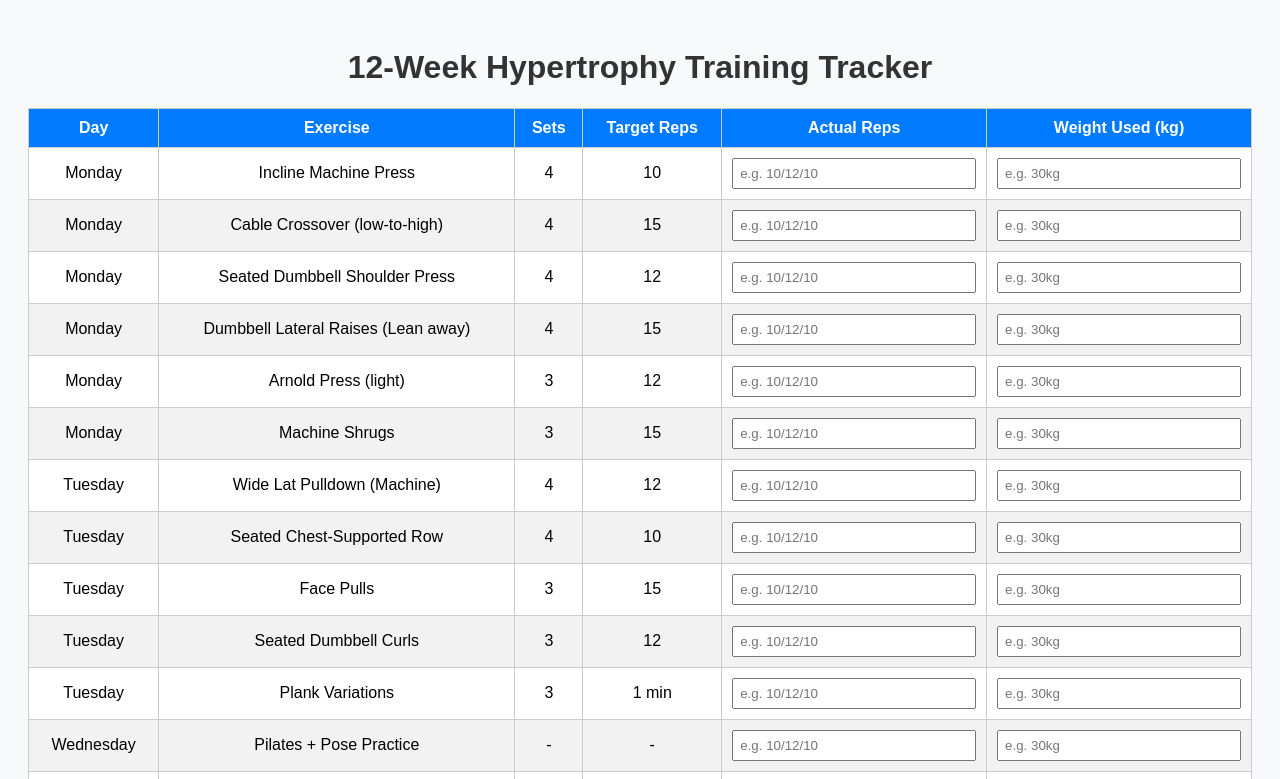
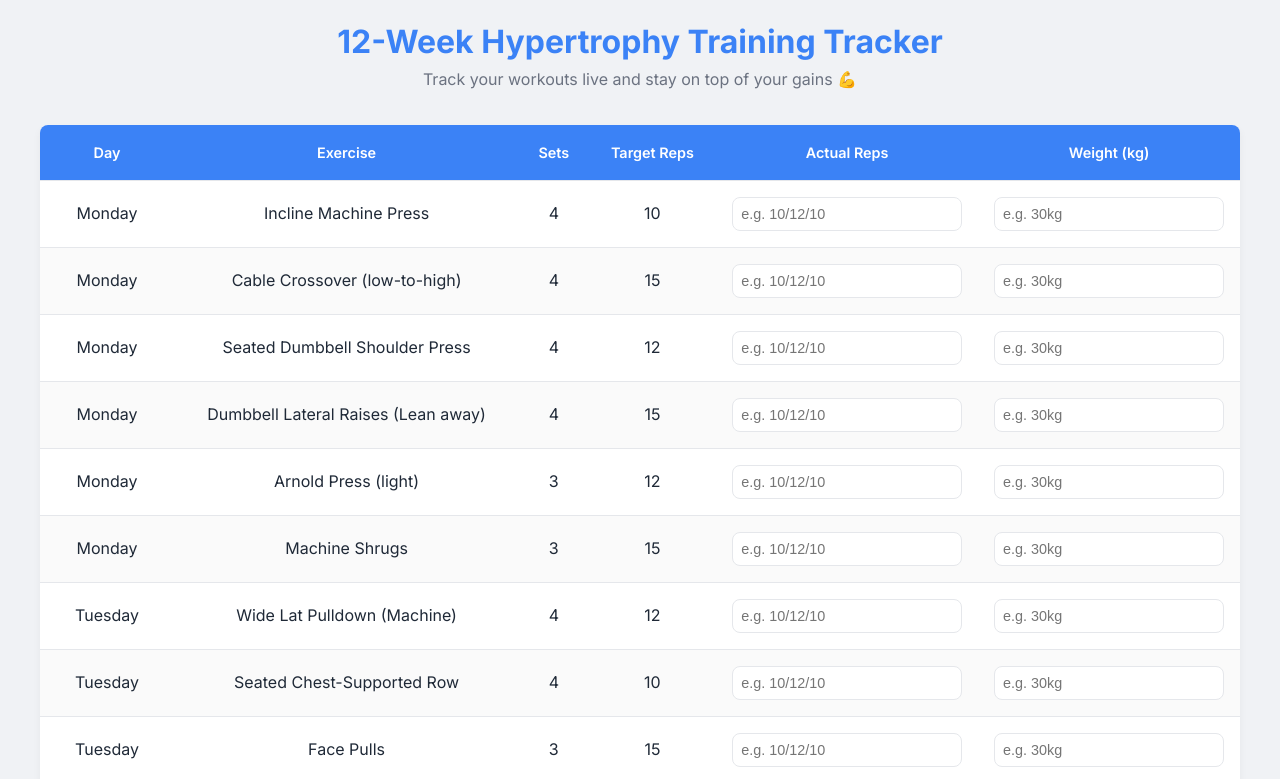
Before and after one commit to dheerajsena/hypertrophy-tracker, a plain HTML site: page index.html in a window 1280 px wide. Shown: the top 779 px of the page. Drawn offline with Linux system fonts and the light colour scheme.

Commit message:
Update index.html

```diff
--- a/index.html
+++ b/index.html
@@ -1,49 +1,114 @@
-
 <!DOCTYPE html>
 <html lang="en">
 <head>
   <meta charset="UTF-8" />
-  <meta name="viewport" content="width=device-width, initial-scale=1.0"/>
+  <meta name="viewport" content="width=device-width, initial-scale=1.0" />
   <title>12-Week Hypertrophy Tracker</title>
+  <!-- Google Fonts -->
+  <link href="https://fonts.googleapis.com/css2?family=Inter:wght@400;600;700&display=swap" rel="stylesheet">
   <style>
+    :root {
+      --bg-color: #f0f2f5;
+      --card-bg: #ffffff;
+      --primary: #3b82f6;
+      --text: #1f2937;
+      --muted: #6b7280;
+      --border: #e5e7eb;
+      --radius: 0.5rem;
+      --shadow: rgba(0, 0, 0, 0.05);
+    }
+    * {
+      box-sizing: border-box;
+      margin: 0;
+      padding: 0;
+    }
     body {
-      font-family: Arial, sans-serif;
-      padding: 20px;
-      background: #f8f9fa;
+      font-family: 'Inter', sans-serif;
+      background-color: var(--bg-color);
+      color: var(--text);
+      line-height: 1.6;
+      padding: 1rem;
     }
-    h1 {
+    header {
       text-align: center;
-      color: #333;
+      margin-bottom: 2rem;
+    }
+    header h1 {
+      font-size: 2rem;
+      font-weight: 700;
+      color: var(--primary);
+    }
+    .container {
+      max-width: 1200px;
+      margin: 0 auto;
+    }
+    .table-wrapper {
+      overflow-x: auto;
+      background: var(--card-bg);
+      border-radius: var(--radius);
+      box-shadow: 0 4px 8px var(--shadow);
     }
     table {
       width: 100%;
       border-collapse: collapse;
-      margin-top: 20px;
-      background: white;
+      min-width: 800px;
+    }
+    thead {
+      background-color: var(--primary);
+      color: #fff;
     }
     th, td {
-      padding: 10px;
-      border: 1px solid #ccc;
+      padding: 1rem;
+      border-bottom: 1px solid var(--border);
       text-align: center;
     }
     th {
-      background-color: #007BFF;
-      color: white;
+      font-size: 0.9rem;
+      font-weight: 600;
+      position: sticky;
+      top: 0;
+      z-index: 1;
     }
-    tr:nth-child(even) {
-      background-color: #f2f2f2;
+    tbody tr:nth-child(even) {
+      background-color: #fafafa;
+    }
+    tbody tr:hover {
+      background-color: #f3f4f6;
     }
     input {
       width: 100%;
-      padding: 6px;
-      box-sizing: border-box;
+      padding: 0.5rem;
+      border: 1px solid var(--border);
+      border-radius: var(--radius);
+      font-size: 0.9rem;
+      color: var(--text);
+      background: #fff;
+      transition: border-color 0.2s;
+    }
+    input:focus {
+      outline: none;
+      border-color: var(--primary);
+      box-shadow: 0 0 0 2px rgba(59, 130, 246, 0.2);
+    }
+    @media (max-width: 768px) {
+      th, td {
+        padding: 0.75rem;
+        font-size: 0.85rem;
+      }
+      header h1 {
+        font-size: 1.5rem;
+      }
     }
   </style>
 </head>
 <body>
+  <header>
+    <h1>12-Week Hypertrophy Training Tracker</h1>
+    <p style="color: var(--muted);">Track your workouts live and stay on top of your gains 💪</p>
+  </header>
 
-<h1>12-Week Hypertrophy Training Tracker</h1>
-
+  <div class="container">
+    <div class="table-wrapper">
       <table>
         <thead>
           <tr>
@@ -52,11 +117,13 @@
             <th>Sets</th>
             <th>Target Reps</th>
             <th>Actual Reps</th>
-      <th>Weight Used (kg)</th>
+            <th>Weight (kg)</th>
           </tr>
         </thead>
         <tbody id="exerciseTableBody"></tbody>
       </table>
+    </div>
+  </div>
 
   <script>
     const plan = [
@@ -66,30 +133,34 @@
       { day: "Monday", exercise: "Dumbbell Lateral Raises (Lean away)", sets: 4, reps: 15 },
       { day: "Monday", exercise: "Arnold Press (light)", sets: 3, reps: 12 },
       { day: "Monday", exercise: "Machine Shrugs", sets: 3, reps: 15 },
+
       { day: "Tuesday", exercise: "Wide Lat Pulldown (Machine)", sets: 4, reps: 12 },
       { day: "Tuesday", exercise: "Seated Chest-Supported Row", sets: 4, reps: 10 },
       { day: "Tuesday", exercise: "Face Pulls", sets: 3, reps: 15 },
       { day: "Tuesday", exercise: "Seated Dumbbell Curls", sets: 3, reps: 12 },
       { day: "Tuesday", exercise: "Plank Variations", sets: 3, reps: "1 min" },
+
       { day: "Wednesday", exercise: "Pilates + Pose Practice", sets: "-", reps: "-" },
       { day: "Wednesday", exercise: "Vacuum Holds", sets: 3, reps: "30 sec" },
+
       { day: "Thursday", exercise: "Leg Press (Low Weight)", sets: 3, reps: 12 },
       { day: "Thursday", exercise: "Seated Leg Curl", sets: 3, reps: 12 },
       { day: "Thursday", exercise: "Standing Calf Raises", sets: 3, reps: 15 },
       { day: "Thursday", exercise: "Glute Kickbacks (Cable)", sets: 3, reps: 15 },
       { day: "Thursday", exercise: "Cable Pallof Press", sets: 3, reps: 10 },
       { day: "Thursday", exercise: "Bird-Dogs (on mat)", sets: 3, reps: 12 },
+
       { day: "Friday", exercise: "EZ Bar Curls (Seated)", sets: 3, reps: 10 },
       { day: "Friday", exercise: "Cable Rope Hammer Curl", sets: 3, reps: 12 },
       { day: "Friday", exercise: "Overhead Cable Tricep Extension", sets: 3, reps: 12 },
       { day: "Friday", exercise: "Reverse-Grip Tricep Pushdowns", sets: 3, reps: 15 },
       { day: "Friday", exercise: "Dumbbell Concentration Curl + Dips", sets: 3, reps: 10 },
+
       { day: "Saturday", exercise: "Sauna + Mobility + Light Yoga", sets: "-", reps: "-" },
       { day: "Sunday", exercise: "Rest or 6km walk", sets: "-", reps: "-" }
     ];
 
     const tableBody = document.getElementById("exerciseTableBody");
-
     plan.forEach(item => {
       const row = document.createElement("tr");
       row.innerHTML = `
@@ -103,6 +174,5 @@
       tableBody.appendChild(row);
     });
   </script>
-
 </body>
 </html>
```
Lines whose indentation alone changed are shown as unchanged.
